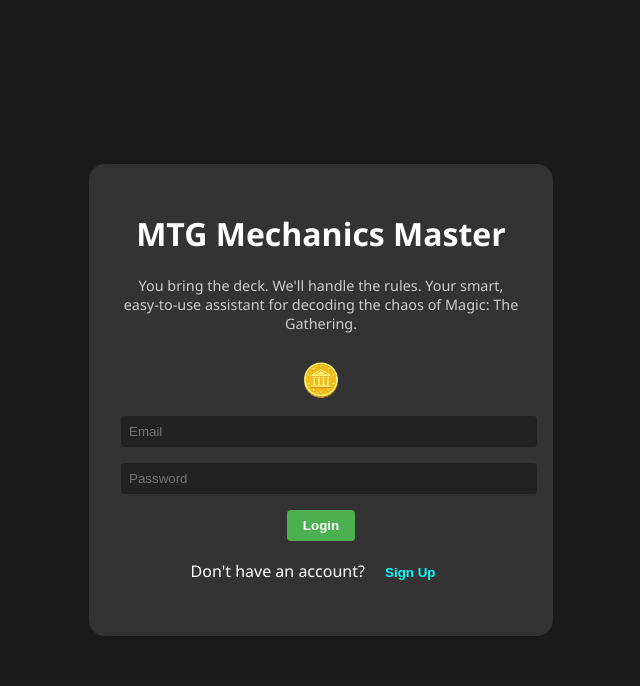
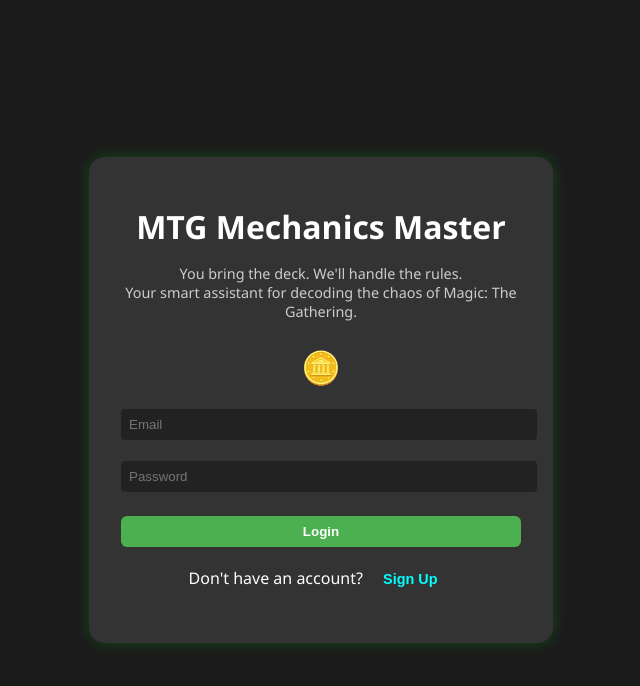
Before and after one commit to cdragon666/vrestin-counters, a React (Create React App) app: page / in a window 1280 px wide. Shown: the top 686 px of the page, without its empty margins (319-959 px from the left). Built offline with nearby package versions, Linux system fonts and the light colour scheme; no server answers.

Commit message:
✨ New login page style without affecting main page

```diff
--- a/src/AuthPage.css
+++ b/src/AuthPage.css
@@ -1,28 +1,32 @@
-.auth-page {
+.auth-wrapper {
+  min-height: 100vh;
+  background-color: #1b1b1b;
   display: flex;
   justify-content: center;
   align-items: center;
-  height: 100vh;
-  background-color: #1a1a1a;
-  color: white;
 }
 
 .auth-card {
   background-color: #2a2a2a;
   padding: 2rem;
-  border-radius: 10px;
-  box-shadow: 0 0 20px rgba(0, 255, 0, 0.2);
+  border-radius: 12px;
+  box-shadow: 0 0 15px rgba(0, 255, 0, 0.2);
   text-align: center;
-  width: 300px;
+  width: 320px;
+}
+
+.auth-card h1 {
+  color: white;
+  margin-bottom: 1rem;
 }
 
 .auth-description {
+  color: #c0c0c0;
+  font-size: 0.9rem;
   margin-bottom: 1rem;
-  font-size: 0.9rem;
-  color: #ccc;
 }
 
-.mana-coin {
+.mana-symbol {
   font-size: 2rem;
   margin-bottom: 1rem;
 }
@@ -30,39 +34,30 @@
 .auth-input {
   width: 100%;
   padding: 0.5rem;
-  margin-bottom: 1rem;
-  border-radius: 5px;
+  margin: 0.3rem 0;
   border: none;
-  outline: none;
+  border-radius: 6px;
 }
 
 .auth-button {
   width: 100%;
-  padding: 0.6rem;
+  padding: 0.5rem;
+  background-color: #4CAF50;
+  color: white;
   border: none;
-  border-radius: 5px;
+  border-radius: 6px;
+  margin-top: 0.5rem;
   cursor: pointer;
-  font-weight: bold;
 }
 
-.auth-button.green {
-  background-color: #4caf50;
-  color: white;
-}
-
-.auth-button.green:hover {
+.auth-button:hover {
   background-color: #45a049;
-}
-
-.auth-error {
-  color: #ff4d4d;
-  margin-top: 0.5rem;
 }
 
 .auth-toggle {
   background: none;
   border: none;
-  color: #00e5ff;
+  color: cyan;
   cursor: pointer;
-  font-weight: bold;
+  font-size: 0.9rem;
 }
--- a/src/AuthPage.js
+++ b/src/AuthPage.js
@@ -4,7 +4,7 @@
   createUserWithEmailAndPassword,
   signInWithEmailAndPassword
 } from "firebase/auth";
-import "./App.css";
+import "./AuthPage.css"; // Important: Only touching login CSS now!
 
 export default function AuthPage() {
   const [email, setEmail] = useState("");
@@ -25,14 +25,15 @@
   };
 
   return (
-    <div className="auth-page">
+    <div className="auth-wrapper">
       <div className="auth-card">
         <h1>MTG Mechanics Master</h1>
         <p className="auth-description">
-          You bring the deck. We'll handle the rules.
-          Your smart, easy-to-use assistant for decoding the chaos of Magic: The Gathering.
+          You bring the deck. We'll handle the rules.<br/>
+          Your smart assistant for decoding the chaos of Magic: The Gathering.
         </p>
-        <div className="mana-coin">🪙</div>
+        <div className="mana-symbol">🪙</div>
+
         <input
           type="email"
           placeholder="Email"
@@ -47,15 +48,15 @@
           onChange={(e) => setPassword(e.target.value)}
           className="auth-input"
         />
-        <button onClick={handleAuth} className="btn green">
+        <button onClick={handleAuth} className="auth-button">
           {isLogin ? "Login" : "Sign Up"}
         </button>
         <p style={{ color: "red", marginTop: "0.5rem" }}>{error}</p>
-        <p style={{ marginTop: "1.01rem" }}>
+        <p style={{ marginTop: "1rem" }}>
           {isLogin ? "Don't have an account?" : "Already have an account?"}{" "}
           <button
             onClick={() => setIsLogin(!isLogin)}
-            style={{ background: "none", border: "none", color: "cyan", cursor: "pointer" }}
+            className="auth-toggle"
           >
             {isLogin ? "Sign Up" : "Login"}
           </button>
```
